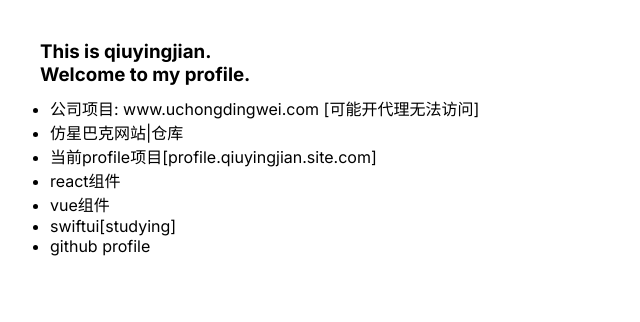
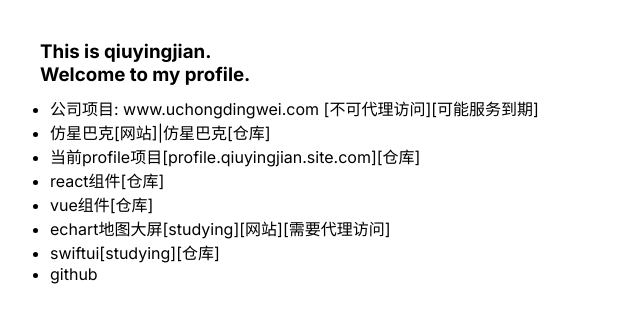
Before and after one commit to qyj971228/profile, a Next.js app: page / in a window 1280 px wide. Shown: the top 322 px of the page, without its empty margins (0-640 px from the left). Built offline with nearby package versions, Linux system fonts and the light colour scheme.

Commit message:
feat: echarts site

```diff
--- a/app/page.tsx
+++ b/app/page.tsx
@@ -38,6 +38,10 @@
     )
   }
 
+  const toEchartMap = () => {
+    window.open('https://nuxt-echart-map.vercel.app/', '_blank')
+  }
+
   const cursor = {
     cursor: 'pointer'
   }
@@ -51,41 +55,47 @@
           style={{ ...cursor }}
           onClick={toUchongdingwei}
         >
-          公司项目: www.uchongdingwei.com [可能开代理无法访问]
+          公司项目: www.uchongdingwei.com [不可代理访问][可能服务到期]
         </li>
         <li style={{ ...cursor }}>
-          <span onClick={toStarBucksWeb}>仿星巴克网站</span>|
-          <span onClick={toStarBucksCode}>仓库</span>
+          <span onClick={toStarBucksWeb}>仿星巴克[网站]</span>|
+          <span onClick={toStarBucksCode}>仿星巴克[仓库]</span>
         </li>
         <li
           style={{ ...cursor }}
           onClick={toLocalProject}
         >
-          当前profile项目[profile.qiuyingjian.site.com]
+          当前profile项目[profile.qiuyingjian.site.com][仓库]
         </li>
         <li
           style={{ ...cursor }}
           onClick={toReactLib}
         >
-          react组件
+          react组件[仓库]
         </li>
         <li
           style={{ ...cursor }}
           onClick={toVueLib}
         >
-          vue组件
+          vue组件[仓库]
+        </li>
+        <li
+          style={{ ...cursor }}
+          onClick={toEchartMap}
+        >
+          echart地图大屏[studying][网站][需要代理访问]
         </li>
         <li
           style={{ ...cursor }}
           onClick={toSwiftUI}
         >
-          swiftui[studying]
+          swiftui[studying][仓库]
         </li>
         <li
           style={{ ...cursor }}
           onClick={toGithub}
         >
-          github profile
+          github
         </li>
       </ul>
     </main>
```
